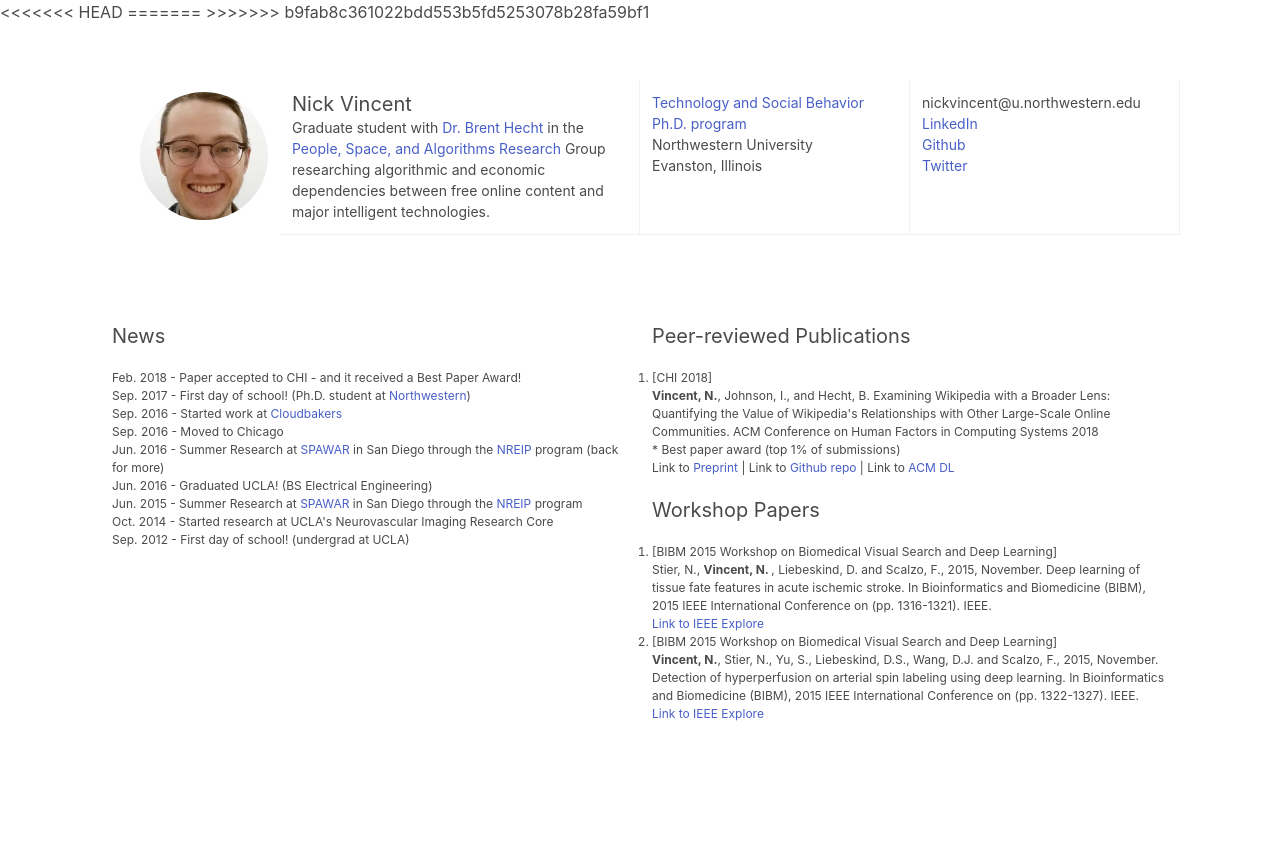
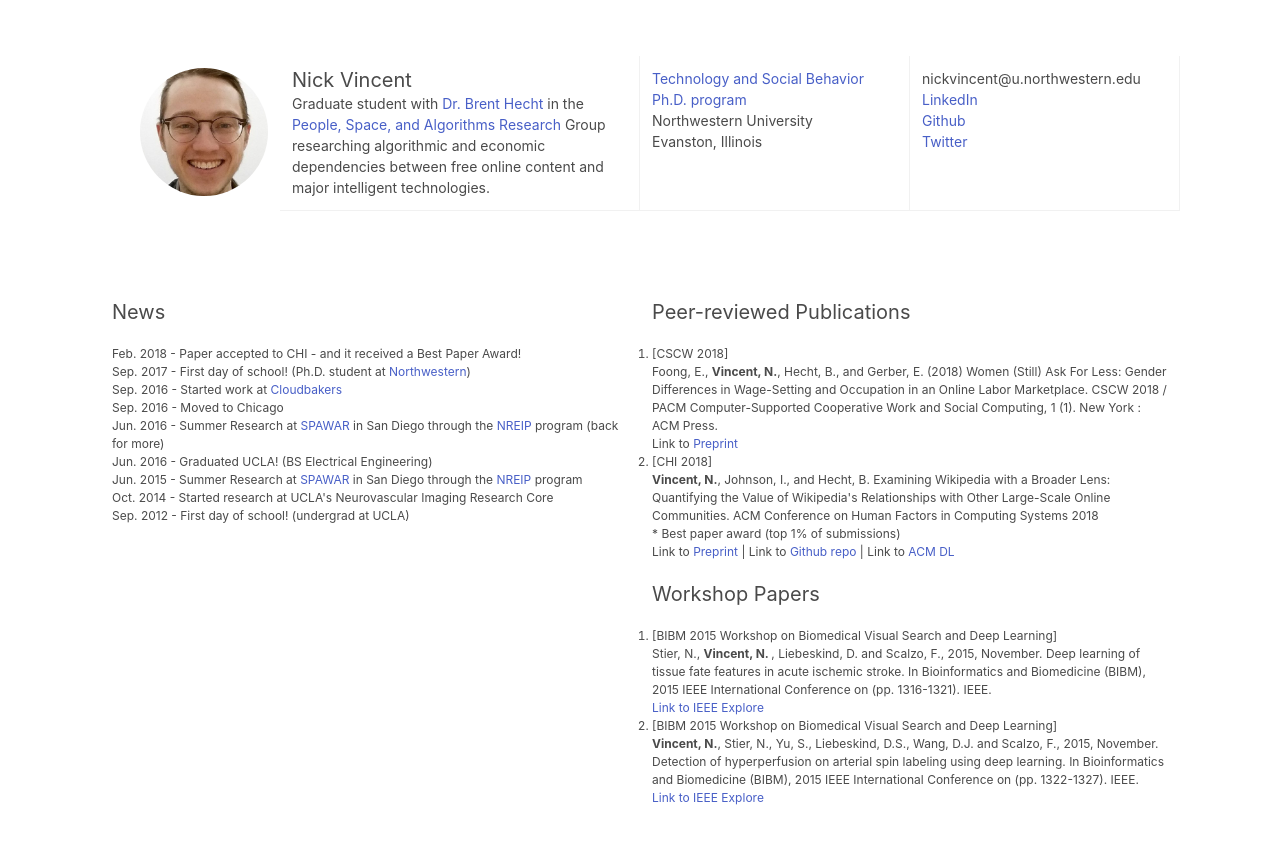
Before and after one commit to nickmvincent/nickvincent-personal-site, a Vue app: page /#/ in a window 1280 px wide. Shown: the top 842 px of the page. Before the commit the page ends 800 px from the top, so only its background shows below. Built offline with nearby package versions, Linux system fonts and the light colour scheme.

Commit message:
update npm and also update pubs

```diff
--- a/index.html
+++ b/index.html
@@ -4,14 +4,10 @@
     <meta charset="utf-8">
     <meta http-equiv="X-UA-Compatible" content="IE=edge">
     <meta name="viewport" content="width=device-width, initial-scale=1">
-<<<<<<< HEAD
     <title>webpage for nick vincent</title>
     <link rel="icon" type="image/png" sizes="32x32" href="/static/img/icons/favicon-32x32.png">
     <link rel="icon" type="image/png" sizes="16x16" href="/static/img/icons/favicon-16x16.png">
     <!--[if IE]><link rel="shortcut icon" href="/static/img/icons/favicon.ico"><![endif]-->
-=======
-    <title>Nick Vincent Homepage</title>
->>>>>>> b9fab8c361022bdd553b5fd5253078b28fa59bf1
     <!-- Add to home screen for Android and modern mobile browsers -->
     <link rel="manifest" href="/static/manifest.json">
     <meta name="theme-color" content="#4DBA87">
--- a/package.json
+++ b/package.json
@@ -15,6 +15,7 @@
   },
   "dependencies": {
     "bulma": "^0.5.3",
+    "npm": "^6.4.1",
     "vue": "^2.5.17",
     "vue-router": "^2.3.1"
   },
@@ -30,7 +31,7 @@
     "babel-register": "^6.22.0",
     "chai": "^3.5.0",
     "chalk": "^1.1.3",
-    "chromedriver": "^2.41.0",
+    "chromedriver": "^2.42.0",
     "connect-history-api-fallback": "^1.3.0",
     "copy-webpack-plugin": "^4.5.2",
     "cross-env": "^4.0.0",
@@ -83,7 +84,7 @@
     "webpack": "^2.6.1",
     "webpack-bundle-analyzer": "^2.13.1",
     "webpack-dev-middleware": "^1.10.0",
-    "webpack-hot-middleware": "^2.23.1",
+    "webpack-hot-middleware": "^2.24.2",
     "webpack-merge": "^4.1.4"
   },
   "engines": {
--- a/src/components/Hello.vue
+++ b/src/components/Hello.vue
@@ -54,6 +54,13 @@
         <div class="column is-6 is-size-7">
           <p class="is-size-5"> Peer-reviewed Publications</p> <br>
           <ol>
+          <li>
+              <p>[CSCW 2018]<br>Foong, E., <b>Vincent, N.</b>, Hecht, B., and Gerber, E. (2018) Women (Still) Ask For Less: Gender Differences in Wage-Setting and Occupation in an Online Labor Marketplace. CSCW 2018 / PACM Computer-Supported Cooperative Work and Social Computing, 1 (1). New York : ACM Press.</p>
+              <p>
+                Link to
+                <a href="http://www.brenthecht.com/publications/cscw2018_upworkgender.pdf"> Preprint </a>
+              </p>
+              </li>
               <li>
               <p>[CHI 2018]<br> <b>Vincent, N.</b>, Johnson, I., and Hecht, B. Examining Wikipedia with a Broader Lens: Quantifying the Value of Wikipedia's Relationships with Other Large-Scale Online Communities. ACM Conference on Human Factors in Computing Systems 2018</p>
               <p>* Best paper award (top 1% of submissions) </p>
```
Also changed, not shown: 19 other files (tests, documents, lock files or other folders).
